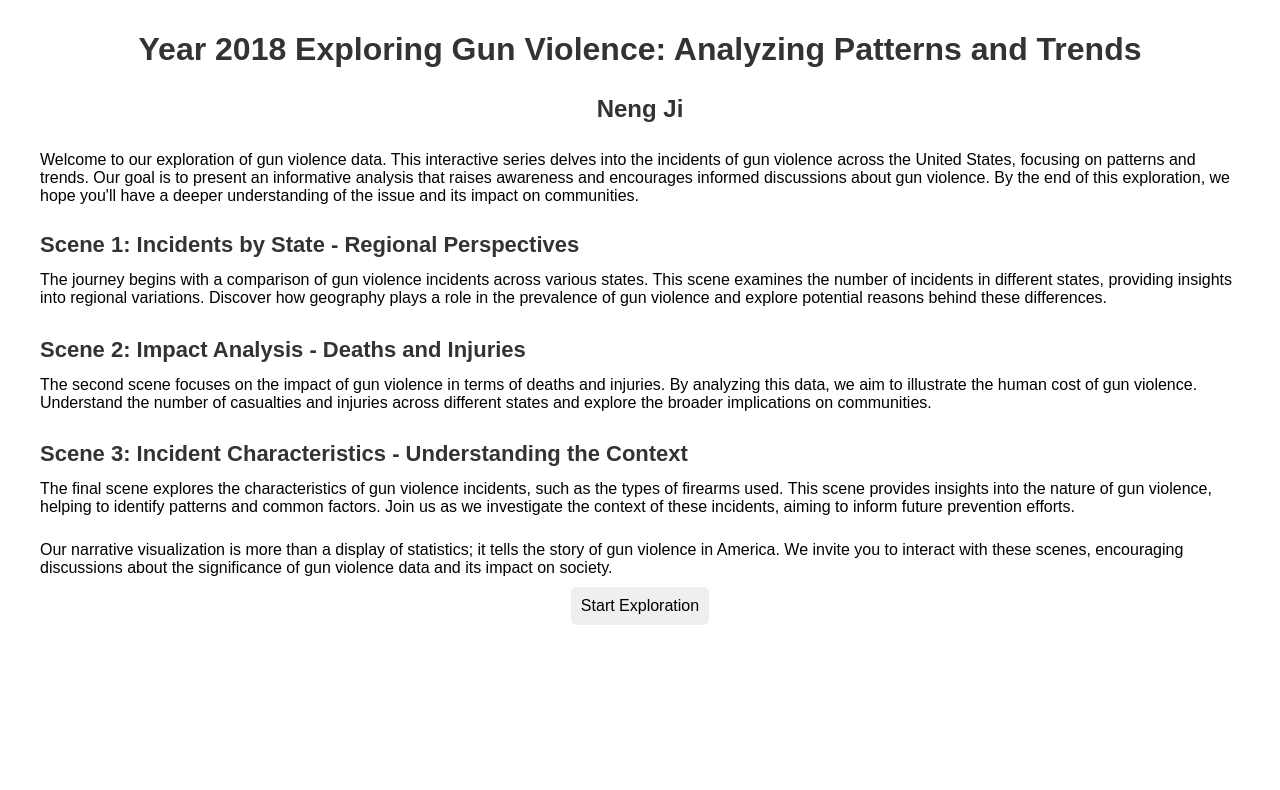
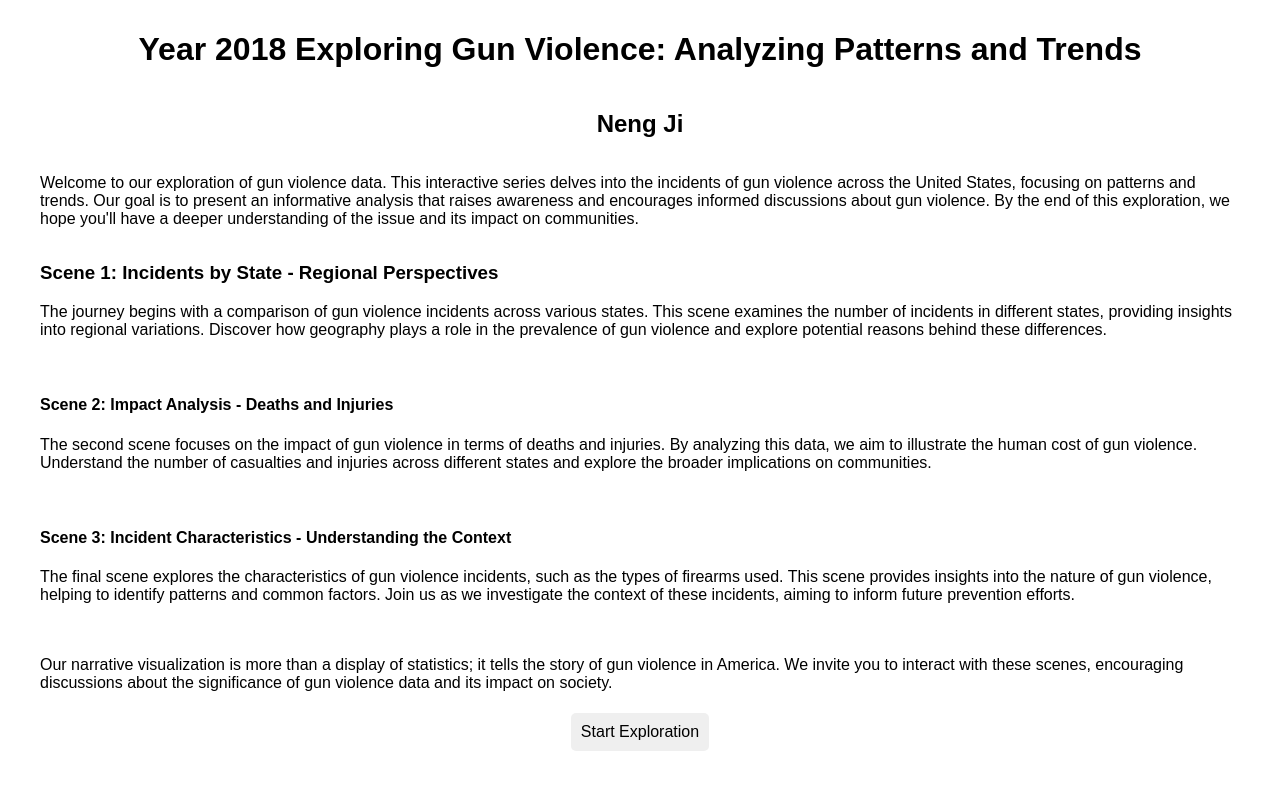
Before and after one commit to neng-ji/nengji.github.io, a plain HTML site: page index.html in a window 1280 px wide. Drawn offline with Linux system fonts and the light colour scheme.

Commit message:
Update styles.css

```diff
--- a/styles.css
+++ b/styles.css
@@ -7,35 +7,6 @@ body {
     margin: auto;
     padding: 10px;
     font-family: Arial, sans-serif;
-}
-
-h1 {
-    color: #333;
-    font-size:xx-large;
-}
-
-h2 {
-    color: #333;
-    margin-top: 0.2em;
-    margin-bottom: 1.2em;
-}
-
-h3 {
-    color: #333;
-    font-size: 22px;
-    margin-bottom: 0.6em;
-}
-
-h4 {
-    color: #333;
-    font-size: 22px;
-    margin-top: 0.2em;
-    margin-bottom: 0.6em;
-}
-
-p {
-    margin-top: 0.0em;
-    margin-bottom: 0.3em;
 }
 
 button {
```
